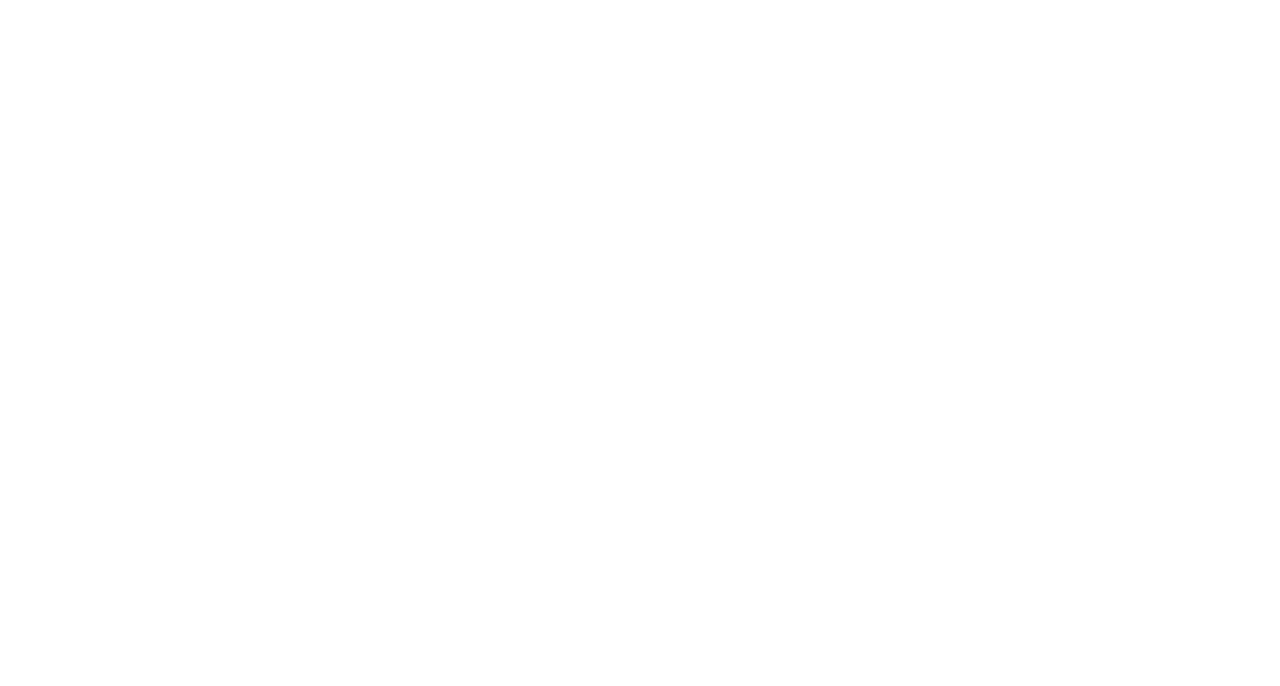
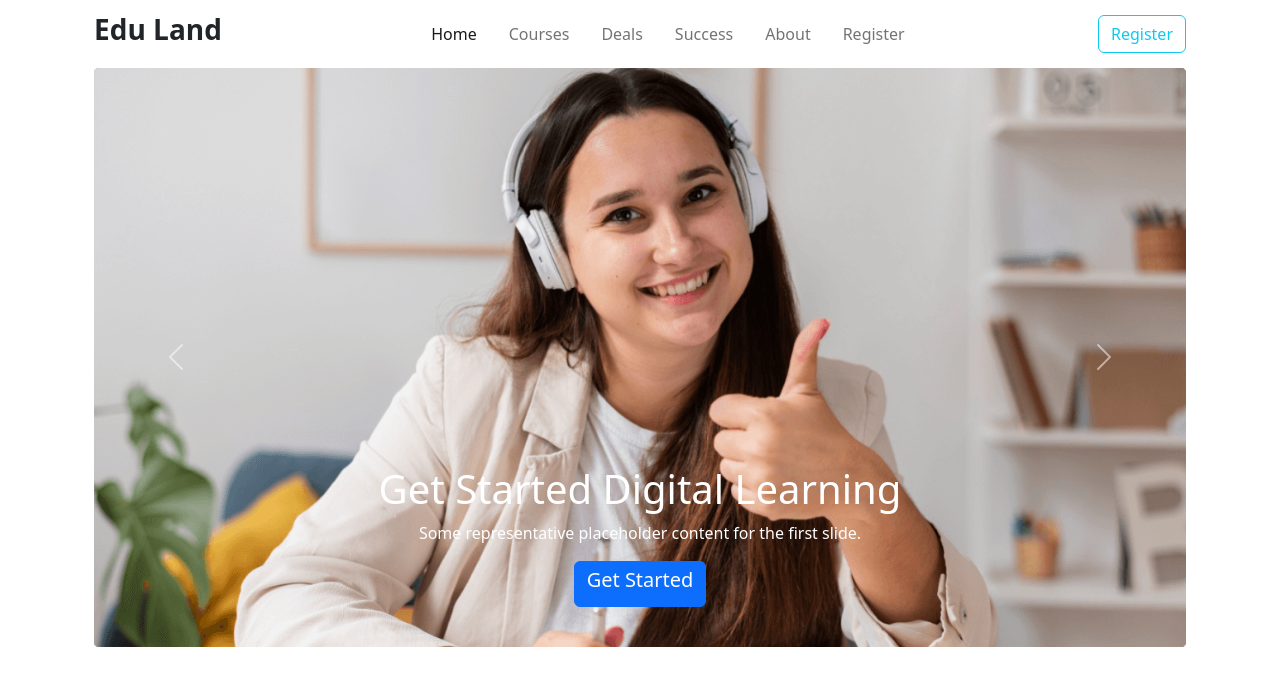
Before and after one commit to adib3006/edu-land, a plain HTML site: page index.html in a window 1280 px wide. Drawn offline with nearby package versions, Linux system fonts and the light colour scheme.

Commit message:
header part done with navbar and carousel

```diff
--- a/index.html
+++ b/index.html
@@ -4,13 +4,87 @@
 <head>
     <meta charset="utf-8">
     <meta name="viewport" content="width=device-width, initial-scale=1">
-    <title>Bootstrap demo</title>
+    <title>Edu Land</title>
     <link href="https://cdn.jsdelivr.net/npm/bootstrap@5.2.0/dist/css/bootstrap.min.css" rel="stylesheet"
         integrity="sha384-gH2yIJqKdNHPEq0n4Mqa/HGKIhSkIHeL5AyhkYV8i59U5AR6csBvApHHNl/vI1Bx" crossorigin="anonymous">
 </head>
 
 <body>
+    <header class="container">
+        <!-- navigation bar -->
+        <nav class="navbar navbar-expand-lg">
+            <div class="container-fluid">
+                <a class="navbar-brand" href="#"><h3 class="text-dark fw-bold">Edu Land</h3></a>
+                <button class="navbar-toggler" type="button" data-bs-toggle="collapse" data-bs-target="#navbarSupportedContent"
+                    aria-controls="navbarSupportedContent" aria-expanded="false" aria-label="Toggle navigation">
+                    <span class="navbar-toggler-icon"></span>
+                </button>
+                <div class="collapse navbar-collapse" id="navbarSupportedContent">
+                    <ul class="navbar-nav mx-auto mb-2 mb-lg-0">
+                        <li class="nav-item mx-2">
+                            <a class="nav-link active" aria-current="page" href="#">Home</a>
+                        </li>
+                        <li class="nav-item mx-2">
+                            <a class="nav-link" href="#">Courses</a>
+                        </li>
+                        <li class="nav-item mx-2">
+                            <a class="nav-link" href="#">Deals</a>
+                        </li>
+                        <li class="nav-item mx-2">
+                            <a class="nav-link" href="#">Success</a>
+                        </li>
+                        <li class="nav-item mx-2">
+                            <a class="nav-link" href="#">About</a>
+                        </li>
+                        <li class="nav-item mx-2">
+                            <a class="nav-link" href="#">Register</a>
+                        </li>
+                    </ul>
+                    <button class="btn btn-outline-info">Register</button>
+                </div>
+            </div>
+        </nav>
 
+        <!-- banner images -->
+        <section class="container">
+            <div id="carouselExampleCaptions" class="carousel slide" data-bs-ride="false">
+                <div class="carousel-inner">
+                    <div class="carousel-item active">
+                        <img src="images/cover/cover-1.png" class=".bg-secondary .bg-gradient d-block w-100" alt="...">
+                        <div class="carousel-caption d-none d-md-block">
+                            <h1>Get Started Digital Learning</h1>
+                            <p>Some representative placeholder content for the first slide.</p>
+                            <button class="btn btn-primary"><h5>Get Started</h5></button>
+                        </div>
+                    </div>
+                    <div class="carousel-item">
+                        <img src="images/cover/cover-2.jpg" class="d-block w-100" alt="...">
+                        <div class="carousel-caption d-none d-md-block">
+                            <h1>Get Started Digital Learning</h1>
+                            <p>Some representative placeholder content for the first slide.</p>
+                            <button class="btn btn-primary"><h5>Get Started</h5></button>
+                        </div>
+                    </div>
+                    <div class="carousel-item">
+                        <img src="images/cover/cover-3.jpg" class="d-block w-100" alt="...">
+                        <div class="carousel-caption d-none d-md-block">
+                            <h1>Get Started Digital Learning</h1>
+                            <p>Some representative placeholder content for the first slide.</p>
+                            <button class="btn btn-primary"><h5>Get Started</h5></button>
+                        </div>
+                    </div>
+                </div>
+                <button class="carousel-control-prev" type="button" data-bs-target="#carouselExampleCaptions" data-bs-slide="prev">
+                    <span class="carousel-control-prev-icon" aria-hidden="true"></span>
+                    <span class="visually-hidden">Previous</span>
+                </button>
+                <button class="carousel-control-next" type="button" data-bs-target="#carouselExampleCaptions" data-bs-slide="next">
+                    <span class="carousel-control-next-icon" aria-hidden="true"></span>
+                    <span class="visually-hidden">Next</span>
+                </button>
+            </div>
+        </section>
+    </header>
     <script src="https://cdn.jsdelivr.net/npm/bootstrap@5.2.0/dist/js/bootstrap.bundle.min.js"
         integrity="sha384-A3rJD856KowSb7dwlZdYEkO39Gagi7vIsF0jrRAoQmDKKtQBHUuLZ9AsSv4jD4Xa"
         crossorigin="anonymous"></script>
```
